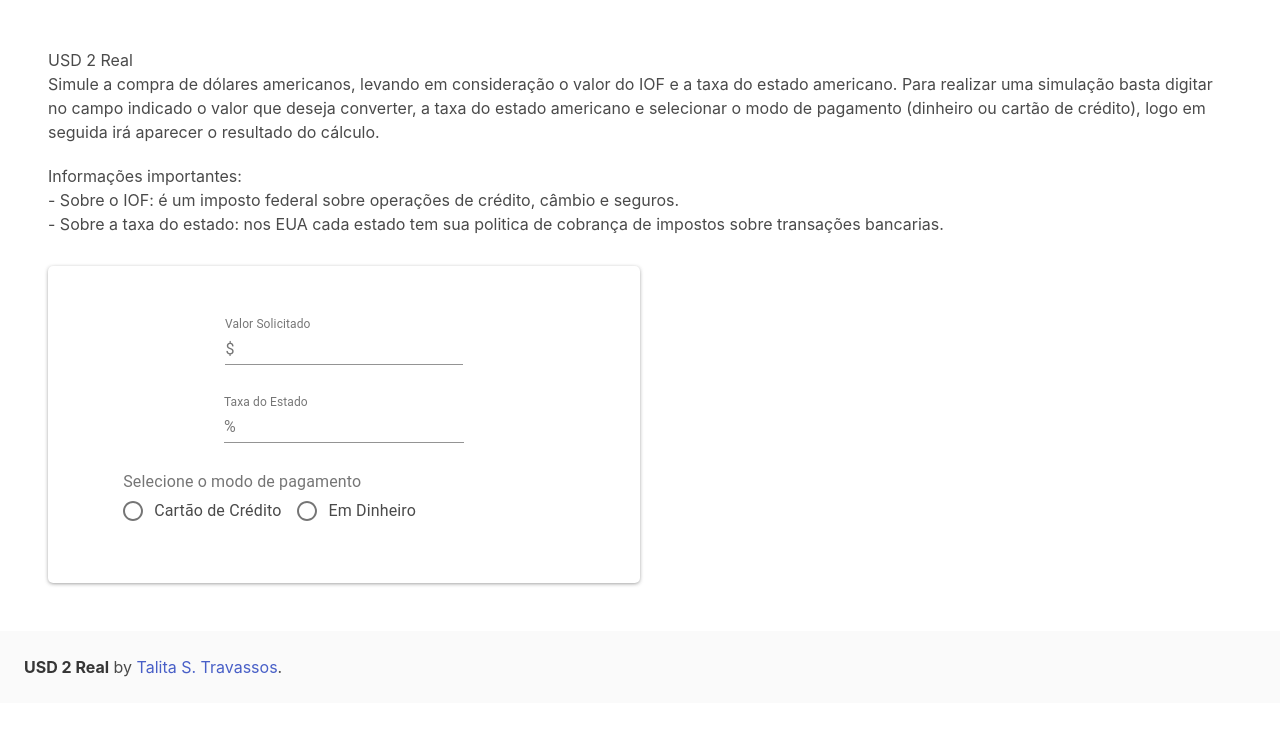
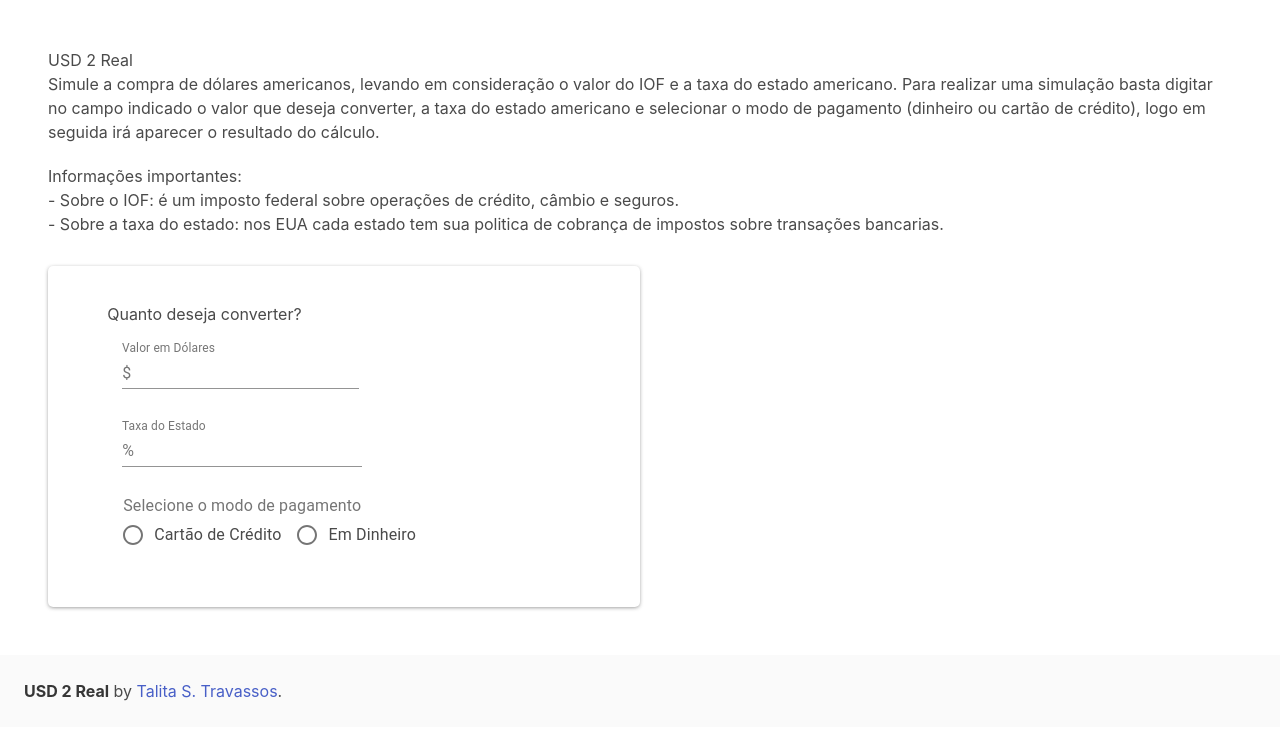
Before and after one commit to talitastravassos/dollar-to-real, a React (Create React App) app: page / in a window 1280 px wide. Shown: the top 738 px of the page. Built offline with nearby package versions, Linux system fonts and the light colour scheme; no server answers.

Commit message:
add: tag with payment mode

```diff
--- a/src/views/Home/components/Painel/index.tsx
+++ b/src/views/Home/components/Painel/index.tsx
@@ -52,9 +52,12 @@ export default function Painel() {
 
   return (
     <div className={styles.container}>
+      <h1 className="is-size-2 is-size-4-mobile has-text-weight-bold">
+        Quanto deseja converter?
+      </h1>
       <div className={styles.input_container}>
         <InputValue
-          label={"Valor Solicitado"}
+          label={"Valor em Dólares"}
           withPrefix
           prefix={"$"}
           mask={formatPrice}
--- a/src/views/Home/components/Painel/styles.module.scss
+++ b/src/views/Home/components/Painel/styles.module.scss
@@ -16,8 +16,12 @@
 .input_container {
   display: flex;
   flex-direction: row;
-  justify-content: center;
+  justify-content: flex-start;
   flex-wrap: wrap;
+
+  @media only screen and (max-width: 800px) {
+    justify-content: center;
+  }
 }
 
 .info_container {
--- a/src/views/Home/components/ProcessedResult/index.tsx
+++ b/src/views/Home/components/ProcessedResult/index.tsx
@@ -22,40 +22,41 @@ export default function ProcessedResult() {
       <h1 className="is-size-2 is-size-3-mobile has-text-weight-bold">
         Resultado
       </h1>
+      <span className="tag is-info is-light is-medium">Pagamento: {(paymentMode === 'cash') ? 'Dinheiro' : 'Cartão de Crédito'}</span>
       <div className={styles.info_container}>
         <div className={styles.info_column}>
           <h3 className="is-size-5">Valor Total (com IOF):</h3>
-          <p className="is-size-4">
+          <p className="is-size-4 has-text-weight-bold">
             R${" "}
             {formatPrice(processedData.totalBRLWithTax.toFixed(2).toString())}
           </p>
           <h3 className="is-size-5">Valor Total (sem IOF):</h3>
-          <p className="is-size-4">
+          <p className="is-size-4 has-text-weight-bold">
             R${" "}
             {formatPrice(
               processedData.totalBRLWithoutTax.toFixed(2).toString()
             )}
           </p>
           <h3 className="is-size-5">Total do IOF:</h3>
-          <p className="is-size-4">
+          <p className="is-size-4 has-text-weight-bold">
             R$ {formatPrice(processedData.totalIOF.toFixed(2).toString())}
           </p>
         </div>
         <div>
           <h3 className="is-size-5">Valor (com a taxa do estado):</h3>
-          <p className="is-size-4">
+          <p className="is-size-4 has-text-weight-bold">
             USD{" "}
             {formatPrice(processedData.totalUSDWithTax.toFixed(2).toString())}
           </p>
           <h3 className="is-size-5">Valor (sem a taxa do estado):</h3>
-          <p className="is-size-4">
+          <p className="is-size-4 has-text-weight-bold">
             USD{" "}
             {formatPrice(
               processedData.totalUSDWithoutTax.toFixed(2).toString()
             )}
           </p>
           <h3 className="is-size-5">Total da taxa de estado:</h3>
-          <p className="is-size-4">
+          <p className="is-size-4 has-text-weight-bold">
             USD {formatPrice(processedData.totalStateTax.toFixed(2).toString())}
           </p>
         </div>
```
